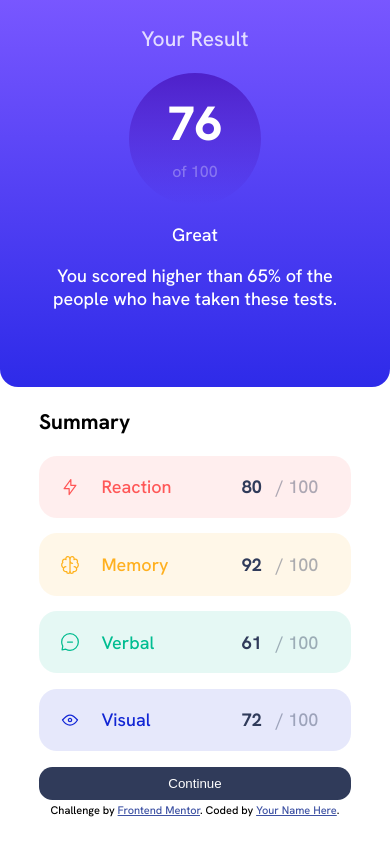
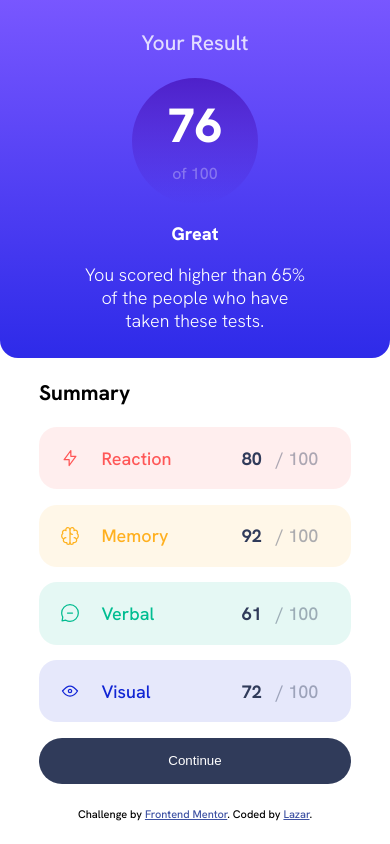
Before and after one commit to jvlazar/FrontendMentor_resultsSummaryComponent, a plain HTML site: page index.html in a window 390 px wide. Drawn offline with Linux system fonts and the light colour scheme.

Commit message:
finish mobile layout

```diff
--- a/index.html
+++ b/index.html
@@ -9,22 +9,23 @@
   <link rel="icon" type="image/png" sizes="32x32" href="./assets/images/favicon-32x32.png">
   <link rel="preconnect" href="https://fonts.googleapis.com">
   <link rel="preconnect" href="https://fonts.gstatic.com" crossorigin>
-  <link href="https://fonts.googleapis.com/css2?family=Hanken+Grotesk:wght@500;700;800&display=swap" rel="stylesheet">
+  <link href="https://fonts.googleapis.com/css2?family=Hanken+Grotesk:wght@300;500;700;800&display=swap"
+    rel="stylesheet">
   <link rel="stylesheet" href="styles.css">
   <title>Frontend Mentor | Results summary component</title>
 
 </head>
 
 <body>
-
+  <div class="container">
     <div class="results">
       <h3>Your Result</h3>
       <div class="result">
         <p class="value">76</p>
         <p class="total_value">of 100</p>
       </div>
-    <p>Great</p>
-    <p>You scored higher than 65% of the people who have taken these tests.</p>
+      <p class="descriptor">Great</p>
+      <p class="description">You scored higher than 65% of the people who have taken these tests.</p>
     </div>
 
 
@@ -98,7 +99,8 @@
 
     <div class="attribution">
       Challenge by <a href="https://www.frontendmentor.io?ref=challenge" target="_blank">Frontend Mentor</a>.
-    Coded by <a href="#">Your Name Here</a>.
+      Coded by <a href="https://jvlazar.github.io/">Lazar</a>.
+    </div>
   </div>
 </body>
 
--- a/styles.css
+++ b/styles.css
@@ -35,13 +35,18 @@
 body {
     display: block;
     margin: auto;
+
 }
+
+.container {
+    height: 100vh;
+}
+
 
 .results {
     color: white;
     background: linear-gradient(var(--light-slate-blue), var(--light-royal-blue));
-    padding: 1% 10%;
-    padding-bottom: 15%;
+    padding: 1vh 10vh;
     margin-left: auto;
     margin-right: auto;
     border-bottom-left-radius: 1em;
@@ -60,7 +65,7 @@ body {
     height: 7em;
     border-radius: 50%;
     margin: auto;
-    padding: 1% 1%;
+
     display: inline-block;
     align-items: center;
     justify-content: center;
@@ -76,6 +81,14 @@ body {
 .total_value {
     font-size: 16px;
     color: hsla(0, 0%, 100%, 0.3);
+}
+
+.descriptor {
+    font-weight: 800;
+}
+
+.description {
+    font-weight: 300;
 }
 
 .summary {
@@ -138,14 +151,15 @@ body {
 button {
     background-color: var(--dark-gray-blue);
     color: white;
-    border-radius: 1em;
     width: 100%;
-    padding: 3% 0;
+    padding: 5% 0;
     border-style: none;
+    border-radius: 2em;
     margin-bottom: 1%;
 }
 
 .attribution {
+    padding-top: 5%;
     font-size: 11px;
     text-align: center;
 }
```
Lines whose indentation alone changed are shown as unchanged.
